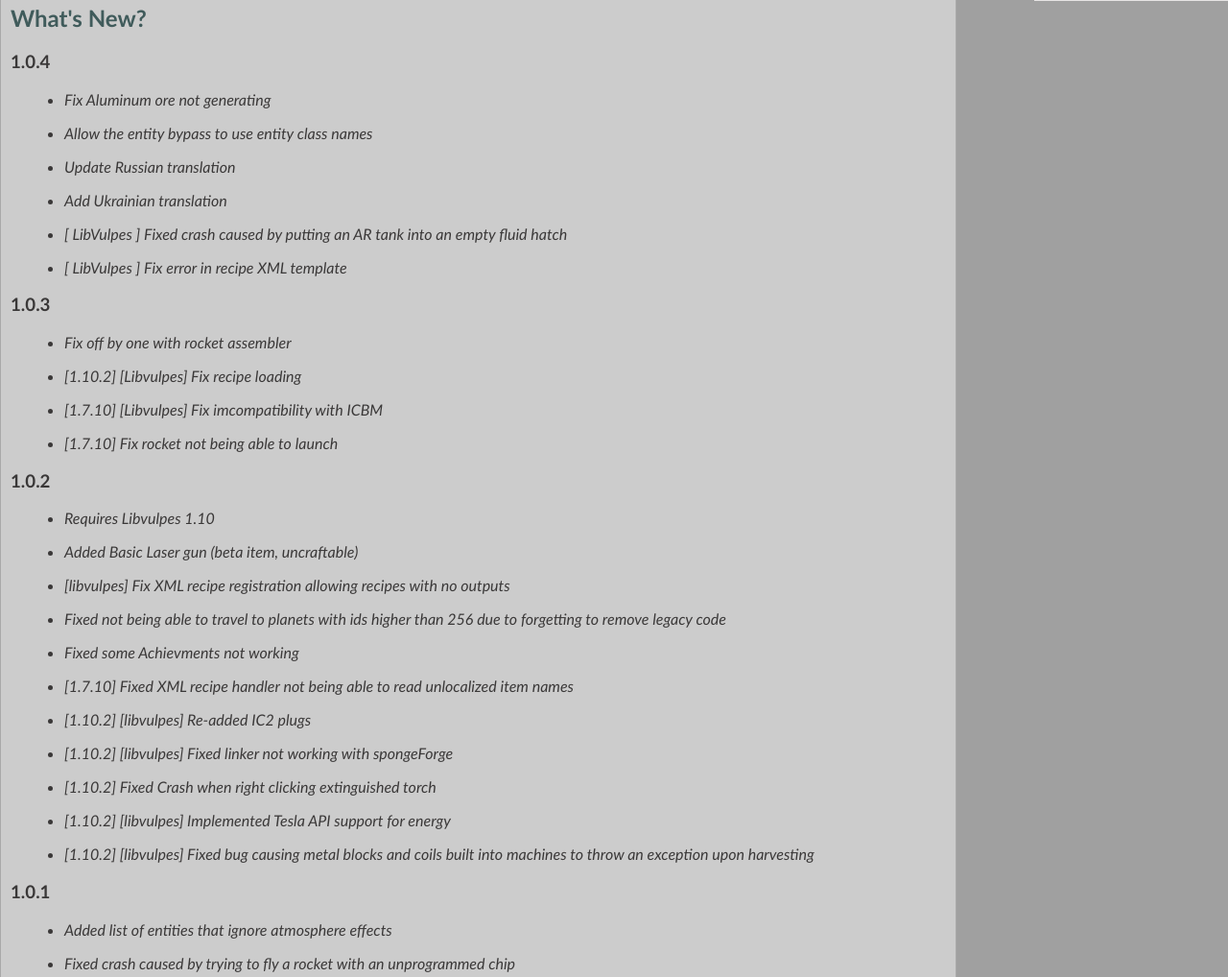
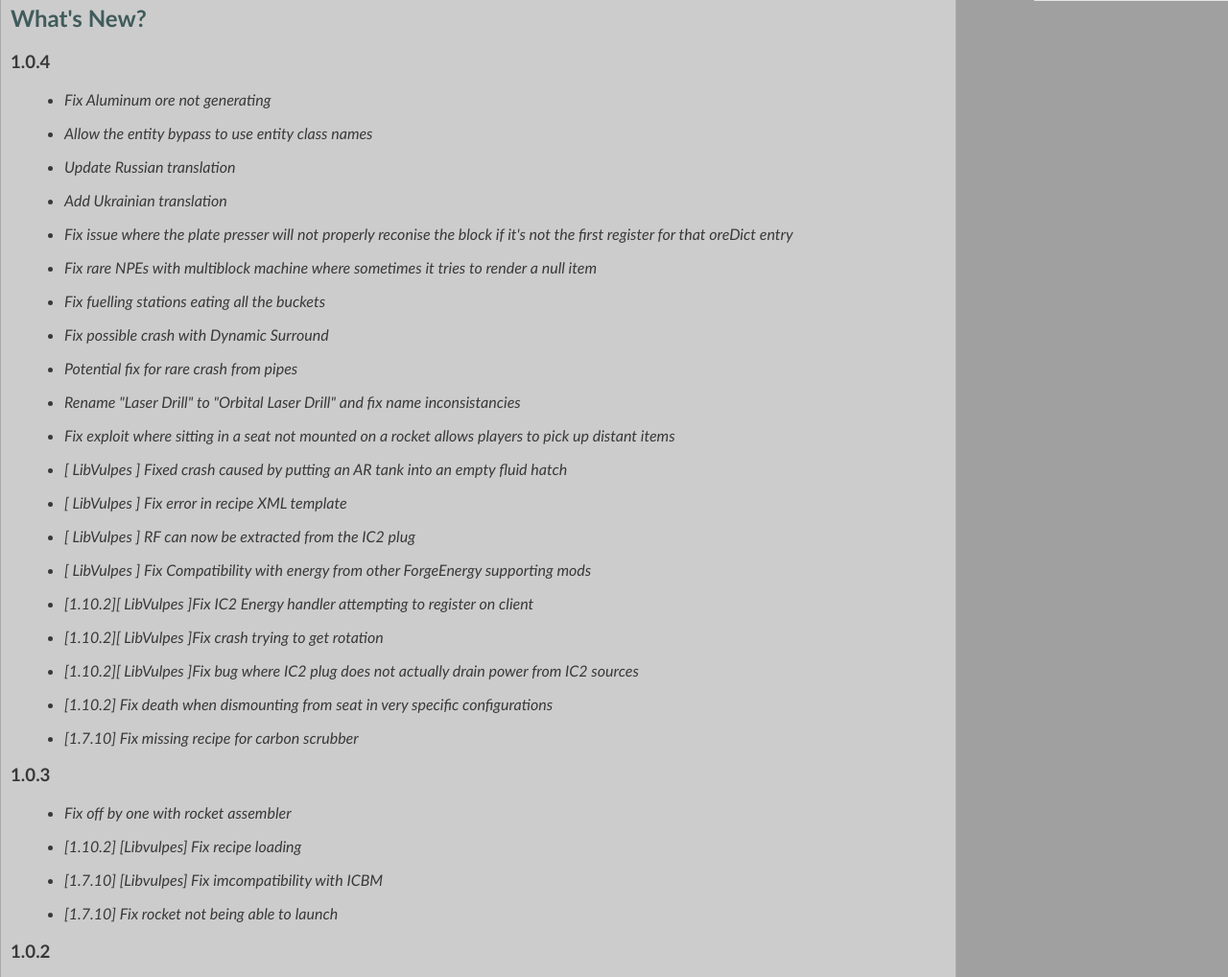
Before and after one commit to Advanced-Rocketry/AdvancedRocketryDoc, a PHP site: page / in a window 1280 px wide. Shown: the part 359-1377 px from the top of the page at 96% size. Run offline with PHP 8.4, Linux system fonts and the light colour scheme.

Commit message:
Updates for 1.0.4

```diff
--- a/AdvancedRocketry/blocks/LaserDrill.php
+++ b/AdvancedRocketry/blocks/LaserDrill.php
@@ -3,8 +3,10 @@
 
     $mainContent = '<h1>'.$title.'</h1><hr><img align="left" src="/AdvancedRocketry/img/laserDrill_demo.jpg" /><p><h2 style="text-align: center;">Overview</h2>&nbsp;&nbsp;&nbsp;&nbsp;The Laser Drill is a mining device that can be placed on a space station to mine the planet below at the cost of an extreme amount of energy.</p>
     <p>The Laser Drill must be placed on a space station and must have a clear line of sight to the bottom of the world in order to function.  In future releases may also require the station pointing downward.</p>
-    <p>While Running the laser drill will attempt to mine the planet specified by coordnites and will place collected blocks into an adjacent chest.  It will NOT place items into a chest on the front of the drill.</p>
-    <p>If the chests are all full the drill will jam and turn itself off.  Clicking the "reset" button in it\'s GUI will cause to to attempt to continue running if the jam is cleared.</p>
+    <br>
+    <p>While Running the laser drill will attempt to mine the planet at the specified coordinates if "laserDrillPlanet" is set to true.  If "laserDrillPlanet" is set to false the laser drill will not actually damage the planet below</p>
+    <p>Collected blocks will be placed into an <a href="Hatches.php">output hatch</a>.  It will NOT place items into a chest on the front of the hatch.  Items will need to be removed by hand or some piping mechanism.</p>
+    <p>If the hatches are all full the drill will jam and turn itself off.  Clicking the "reset" button in it\'s GUI will cause to to attempt to continue running if the jam is cleared.</p>
     <p>The laser drill requires a redstone signal to turn on and will stop running if the redstone signal is cut.</p>
     <hr>
     <h2 style="text-align: center;">Usage</h2>
--- a/AdvancedRocketry/blocks/index.php
+++ b/AdvancedRocketry/blocks/index.php
@@ -14,11 +14,12 @@
 <li><img class="icon" src="../img/gasChargePad_icon.png"> <a href="gasCharger.php">Gas Charger</a></li>
 <li><img class="icon" src="../img/guidanceComputer_icon.png"> <a href="GuidanceComputer.php">Guidance Computer</a></li>
 <li><img class="icon" src="../img/hatch_icon.png"> <a href="Hatches.php">Hatches and Loaders</a></li>
-<li><img class="icon" src="../img/laserDrill_icon.png"> <a href="LaserDrill.php">Laser Drill</a></li>
 <li><img class="icon" src="../img/launchPad_icon.png"> <a href="LaunchPad.php">Launch Pad</a></li>
 <li><img class="icon" src="../img/microwaveReciever_icon.png"> <a href="MicrowaveReciever.php">Microwave Reciever</a></li>
+<li><img class="icon" src="../img/laserDrill_icon.png"> <a href="LaserDrill.php">Orbital Laser Drill (formerly Laser Drill)</a></li>
 <li><img class="icon" src="../img/oxygenVent_icon.png"> <a href="OxygenVent.php">Oxygen Vent</a></li>
 <li><img class="icon" src="../img/rocketAssemblingMachine_icon.png"> <a href="RocketAssemblingMachine.php">Rocket Assembling Machine</a></li>
+<li><img class="icon" src="../img/railgun_icon.png"> <a href="Railgun.php">Railgun</a></li>
 <li><img class="icon" src="../img/rocketEngine_icon.png"> <a href="RocketEngine.php">Rocket Engine</a></li>
 <li><img class="icon" src="../img/monitoringStation_icon.png"> <a href="RocketMonitoringStation.php">Rocket Monitoring Station</a></li>
 <li><img class="icon" src="../img/satelliteAssemblingMachine_icon.png"> <a href="SatelliteAssemblingMachine.php">Satellite Assembling Machine</a></li>
--- a/AdvancedRocketry/index.php
+++ b/AdvancedRocketry/index.php
@@ -20,8 +20,22 @@ can build rockets out of blocks to travel to these other worlds.<br />
 <li>Allow the entity bypass to use entity class names</li>
 <li>Update Russian translation</li>
 <li>Add Ukrainian translation</li>
+<li>Fix issue where the plate presser will not properly reconise the block if it\'s not the first register for that oreDict entry</li>
+<li>Fix rare NPEs with multiblock machine where sometimes it tries to render a null item</li>
+<li>Fix fuelling stations eating all the buckets</li>
+<li>Fix possible crash with Dynamic Surround</li>
+<li>Potential fix for rare crash from pipes</li>
+<li>Rename "Laser Drill" to "Orbital Laser Drill" and fix name inconsistancies</li>
+<li>Fix exploit where sitting in a seat not mounted on a rocket allows players to pick up distant items</li>
 <li>[ LibVulpes ] Fixed crash caused by putting an AR tank into an empty fluid hatch</li>
 <li>[ LibVulpes ] Fix error in recipe XML template</li>
+<li>[ LibVulpes ] RF can now be extracted from the IC2 plug</li>
+<li>[ LibVulpes ] Fix Compatibility with energy from other ForgeEnergy supporting mods</li>
+<li>[1.10.2][ LibVulpes ]Fix IC2 Energy handler attempting to register on client</li>
+<li>[1.10.2][ LibVulpes ]Fix crash trying to get rotation</li>
+<li>[1.10.2][ LibVulpes ]Fix bug where IC2 plug does not actually drain power from IC2 sources</li>
+<li>[1.10.2] Fix death when dismounting from seat in very specific configurations</li>
+<li>[1.7.10] Fix missing recipe for carbon scrubber</li>
 </ul>
 <h3>1.0.3</h3>
 <ul>
```
Also changed, not shown: AdvancedRocketry/img/laserDrill_demo.jpg.
